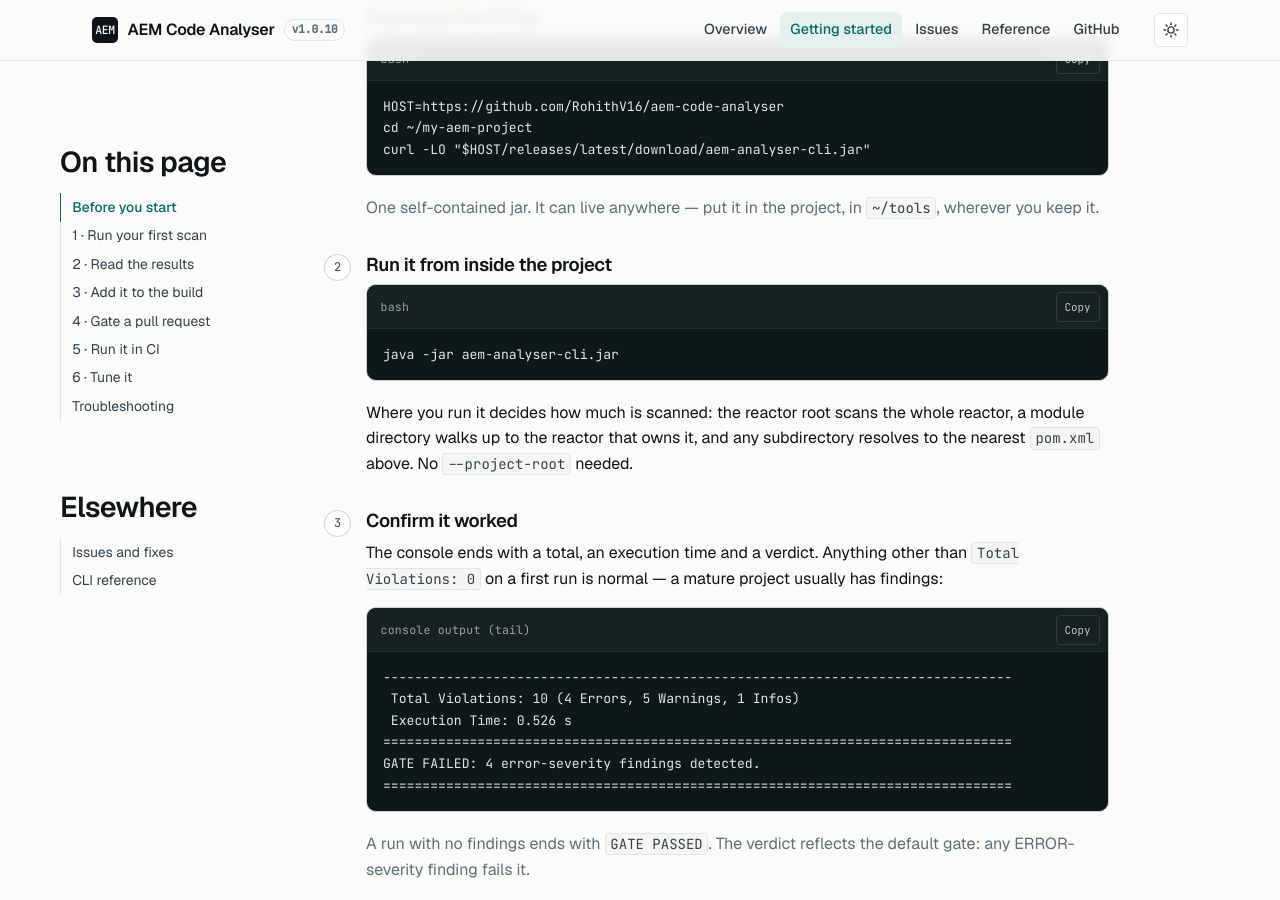
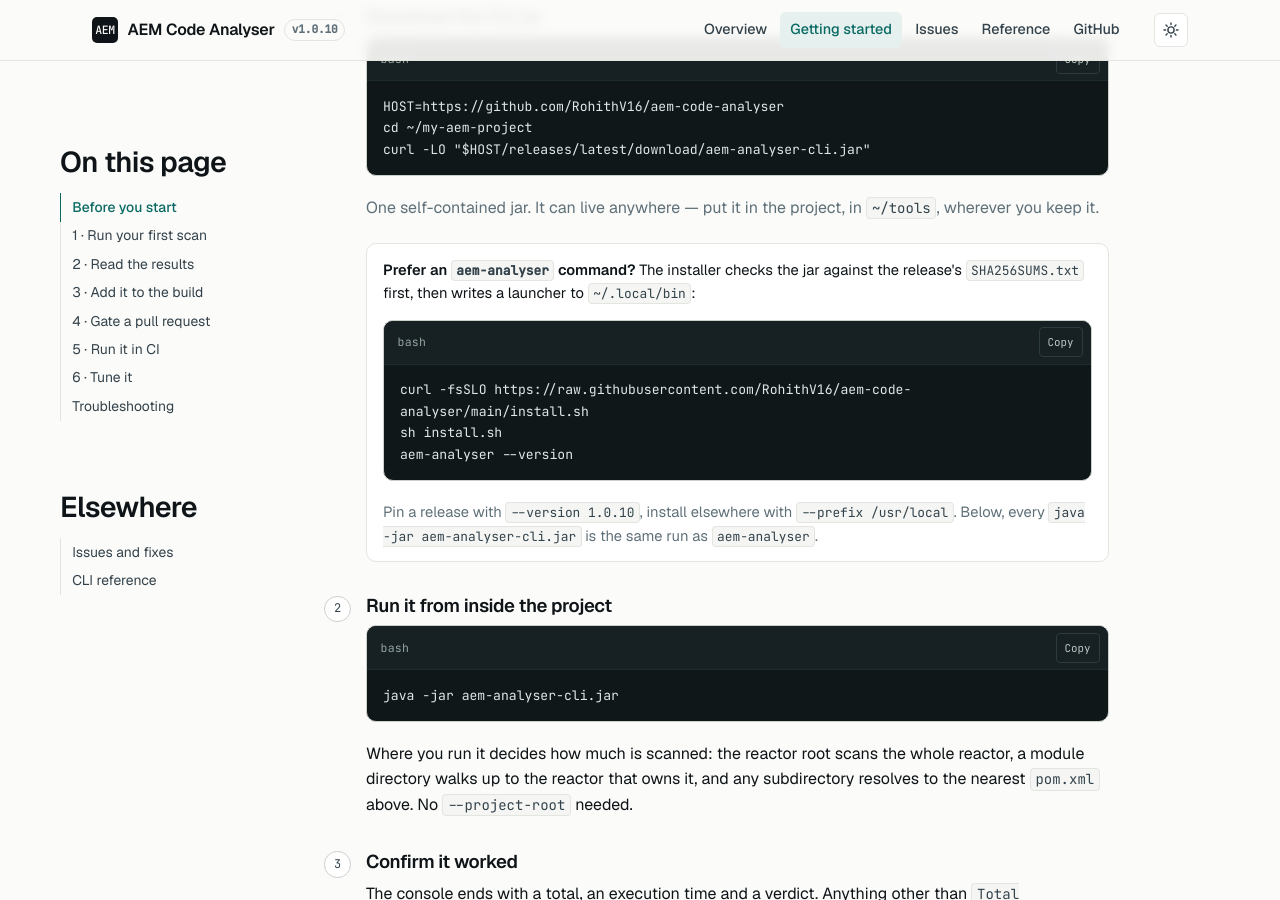
Before and after one commit to RohithV16/aem-code-analyser, a Jekyll site: the page built from docs/getting-started/index.html, in a window 1280 px wide and 900 px high, scrolled down 797 px. Built offline with Jekyll 4.4.1, drawn with Linux system fonts in a browser that asks for light colours.

Commit message:
feat(dist): install.sh with checksum verification and an aem-analyser command
Adds a POSIX installer that resolves the latest release, downloads the CLI jar
and SHA256SUMS.txt, verifies the digest before installing anything, and writes
a JAVA_HOME-aware launcher to <prefix>/bin/aem-analyser. Supports --version,
--prefix, --dry-run and --from for offline assets.

The release now attaches aem-analyser-cli-${VERSION}.jar alongside the stable
unversioned name, so downloads can be pinned; install.sh prefers the versioned
asset and falls back to the stable name for older releases.

Fixes #31

```diff
--- a/docs/getting-started/index.html
+++ b/docs/getting-started/index.html
@@ -89,6 +89,24 @@ curl -LO "$HOST/releases/latest/download/aem-analyser-cli.jar"</code></pre>
             One self-contained jar. It can live anywhere — put it in the project, in
             <code>~/tools</code>, wherever you keep it.
           </p>
+          <div class="callout">
+            <p>
+              <strong>Prefer an <code>aem-analyser</code> command?</strong> The installer checks the
+              jar against the release's <code>SHA256SUMS.txt</code> first, then writes a launcher to
+              <code>~/.local/bin</code>:
+            </p>
+            <div class="code code--shell">
+              <div class="code__bar"><span class="code__label">bash</span></div>
+<pre><code>curl -fsSLO https://raw.githubusercontent.com/RohithV16/aem-code-analyser/main/install.sh
+sh install.sh
+aem-analyser --version</code></pre>
+            </div>
+            <p class="muted">
+              Pin a release with <code>--version 1.0.10</code>, install elsewhere with
+              <code>--prefix /usr/local</code>. Below, every <code>java -jar aem-analyser-cli.jar</code>
+              is the same run as <code>aem-analyser</code>.
+            </p>
+          </div>
         </li>
 
         <li>
```
Also changed, not shown: .github/workflows/ci.yml, README.md, 1 other file.
